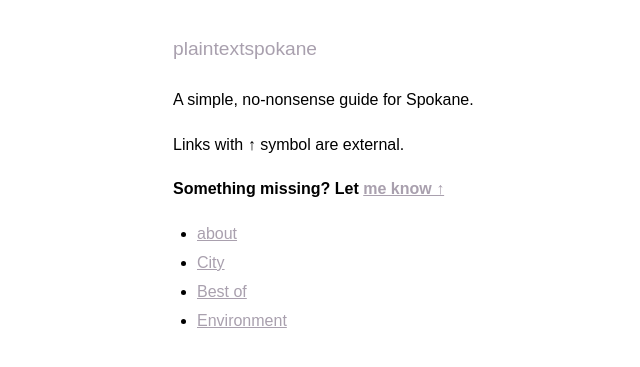
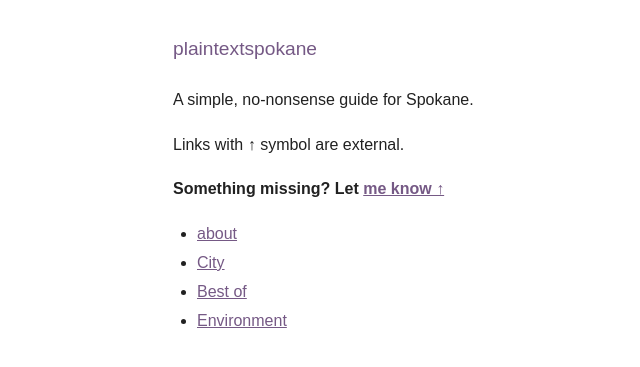
Before and after one commit to plaintextspokane/plaintextspokane.github.io, a Jekyll site: the page built from index.md, in a window 1280 px wide. Shown: the top 367 px of the page, without its empty margins (117-757 px from the left). Built offline with Jekyll 4.4.1, drawn with Linux system fonts in a browser that asks for light colours; our own code applies the rules of GitHub Pages for plain Markdown files.

Commit message:
font color

```diff
--- a/assets/style.css
+++ b/assets/style.css
@@ -4,6 +4,7 @@ body {
   margin: 2rem auto;
   padding: 0 1rem;
   background-color: #ffffff;
+  color: #212121;
 
 }
 
@@ -14,16 +15,16 @@ main {
 nav a {
   margin-right: 1rem;
   text-decoration: none;
-  color: #a9a0ae;
+  color: #755985;
 }
 /* unvisited link */
 a:link {
-  color: #a9a0ae;
+  color: #755985;
 }
 
 /* visited link */
 a:visited {
-  color: #a9a0ae;
+  color: #755985;
 }
 
 nav {
@@ -40,7 +41,7 @@ ul {
 
 .breadcrumbs a {
   text-decoration: none;
-  color: #a9a0ae;
+  color: #755985;
 }
 
 .breadcrumbs span {
```
